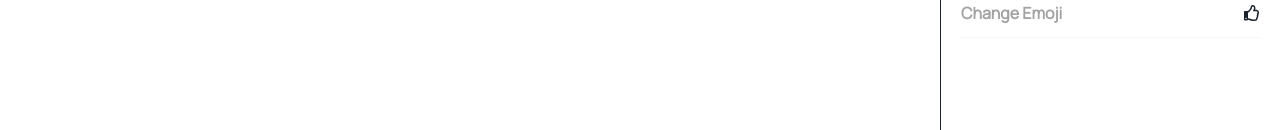
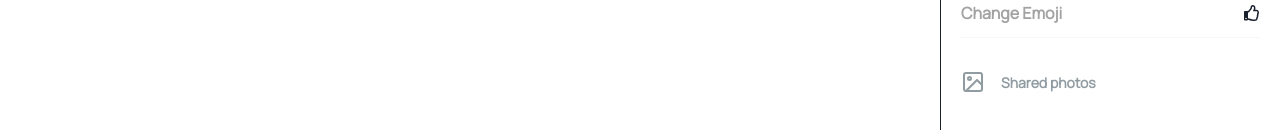
Before and after one commit to dindustack/chat-app, a Next.js app: page / in a window 1280 px wide. Shown: the part 432-562 px from the top of the page. Built offline with nearby package versions, Linux system fonts and the light colour scheme.

Commit message:
chore: :recycle: refactor DetailArea code

```diff
--- a/Theme/theme.ts
+++ b/Theme/theme.ts
@@ -23,7 +23,7 @@ export const theme = extendTheme({
     purpleBgColor: "#9f7aea1f",
     greenBgColor: "#38b2ab26",
     orangeBgColor: "#ed89361f",
-
+    detailFontColor: "#919ca2",
   },
   fonts: {
     body: `'Manrope', sans-serif`,
--- a/components/DetailArea.tsx
+++ b/components/DetailArea.tsx
@@ -6,6 +6,7 @@ import {
   Divider,
   Flex,
   HStack,
+  Icon,
   Input,
   InputGroup,
   InputRightElement,
@@ -16,28 +17,27 @@ import {
   VStack,
 } from "@chakra-ui/react";
 import React from "react";
-import { FiPhoneCall, FiVideo } from "react-icons/fi";
+import { FiImage, FiPhoneCall, FiVideo } from "react-icons/fi";
 import { SearchIcon } from "@chakra-ui/icons";
 import { FaRegThumbsUp } from "react-icons/fa";
 
-export function DetailArea() {
-  // change the color using useState
-  const [colorMode, setColorMode] = React.useState("blueColor");
-  const [buttonBgColor, setButtonBgColor] = React.useState("blueBgColor");
+interface IDetailAreaProps {
+  color: string;
+  backgroundColor: string;
+  toggleBlueColor: any;
+  togglePurpleColor: any;
+  toggleGreenColor: any;
+  toggleOrangeColor: any;
+}
 
-  const toggleColorChange = (color: string) => {
-    setColorMode(color);
-  };
-
-  const toggleButtonBgColor = (color: string) => {
-    setButtonBgColor(color);
-  };
-
-  const handleColorChange = (color: string, btnColorChange: string) => {
-    toggleColorChange(color);
-    toggleButtonBgColor(btnColorChange);
-  };
-
+export function DetailArea({
+  color,
+  backgroundColor,
+  toggleBlueColor,
+  togglePurpleColor,
+  toggleGreenColor,
+  toggleOrangeColor,
+}: IDetailAreaProps) {
   return (
     <Flex
       flexDir="column"
@@ -78,23 +78,23 @@ export function DetailArea() {
         </chakra.div>
         <Flex mt={5} w="100%">
           <Button
-            backgroundColor={buttonBgColor}
-            color={colorMode}
+            backgroundColor={backgroundColor}
+            color={color}
             px={2.5}
             py={3.5}
             fontWeight="medium"
             flexGrow="1"
             fontSize="sm"
-            leftIcon={<FiPhoneCall color={colorMode} />}
+            leftIcon={<FiPhoneCall color={color} />}
           >
             Call Group
           </Button>
           <Button
-            leftIcon={<FiVideo color={colorMode} />}
+            leftIcon={<FiVideo color={color} />}
             ml={2}
             flexGrow="1"
-            backgroundColor={buttonBgColor}
-            color={colorMode}
+            backgroundColor={backgroundColor}
+            color={color}
             px={2.5}
             py={3.5}
             fontWeight="medium"
@@ -144,27 +144,27 @@ export function DetailArea() {
               bg="blueColor"
               cursor="pointer"
               mr={4}
-              onClick={() => handleColorChange("blueColor", "blueBgColor")}
+              onClick={toggleBlueColor}
             ></Circle>
             <Circle
               size={4}
               bg="purpleColor"
               cursor="pointer"
               mr={4}
-              onClick={() => handleColorChange("purpleColor", "purpleBgColor")}
+              onClick={togglePurpleColor}
             ></Circle>
             <Circle
               size={4}
               bg="greenColor"
               cursor="pointer"
               mr={4}
-              onClick={() => handleColorChange("greenColor", "greenBgColor")}
+              onClick={toggleGreenColor}
             ></Circle>
             <Circle
               size={4}
               bg="orangeColor"
               cursor="pointer"
-              onClick={() => handleColorChange("orangeColor", "orangeBgColor")}
+              onClick={toggleOrangeColor}
             ></Circle>
           </Flex>
         </Flex>
@@ -190,6 +190,15 @@ export function DetailArea() {
           )}
         />
       </VStack>
+
+      <Box mt={8}>
+        <HStack mb={5}>
+          <Icon as={FiImage} w={6} h={6} mr={2} color="detailFontColor" />
+          <Text fontSize="sm" fontWeight={600} color="detailFontColor">
+            Shared photos
+          </Text>
+        </HStack>
+      </Box>
     </Flex>
   );
 }
--- a/pages/index.tsx
+++ b/pages/index.tsx
@@ -1,9 +1,25 @@
 import { Container, Flex, useColorModeValue } from "@chakra-ui/react";
 import Head from "next/head";
+import React from "react";
 import { DetailArea } from "../components/DetailArea";
 import { Header } from "../components/Header";
 
 export default function Home() {
+  const [colorMode, setColorMode] = React.useState("blueColor");
+  const [buttonBgColor, setButtonBgColor] = React.useState("blueBgColor");
+
+  const toggleColorChange = (color: string) => {
+    setColorMode(color);
+  };
+
+  const toggleButtonBgColor = (color: string) => {
+    setButtonBgColor(color);
+  };
+
+  const handleColorChange = (color: string, btnColorChange: string) => {
+    toggleColorChange(color);
+    toggleButtonBgColor(btnColorChange);
+  };
   return (
     <div>
       <Head>
@@ -24,7 +40,22 @@ export default function Home() {
         <Header />
 
         <Flex w="full" flexGrow={1} overflow="hidden">
-          <DetailArea />
+          <DetailArea
+            color={colorMode}
+            backgroundColor={buttonBgColor}
+            toggleBlueColor={() =>
+              handleColorChange("blueColor", "blueBgColor")
+            }
+            togglePurpleColor={() =>
+              handleColorChange("purpleColor", "purpleBgColor")
+            }
+            toggleGreenColor={() =>
+              handleColorChange("greenColor", "greenBgColor")
+            }
+            toggleOrangeColor={() =>
+              handleColorChange("orangeColor", "orangeBgColor")
+            }
+          />
         </Flex>
       </Container>
     </div>
```
